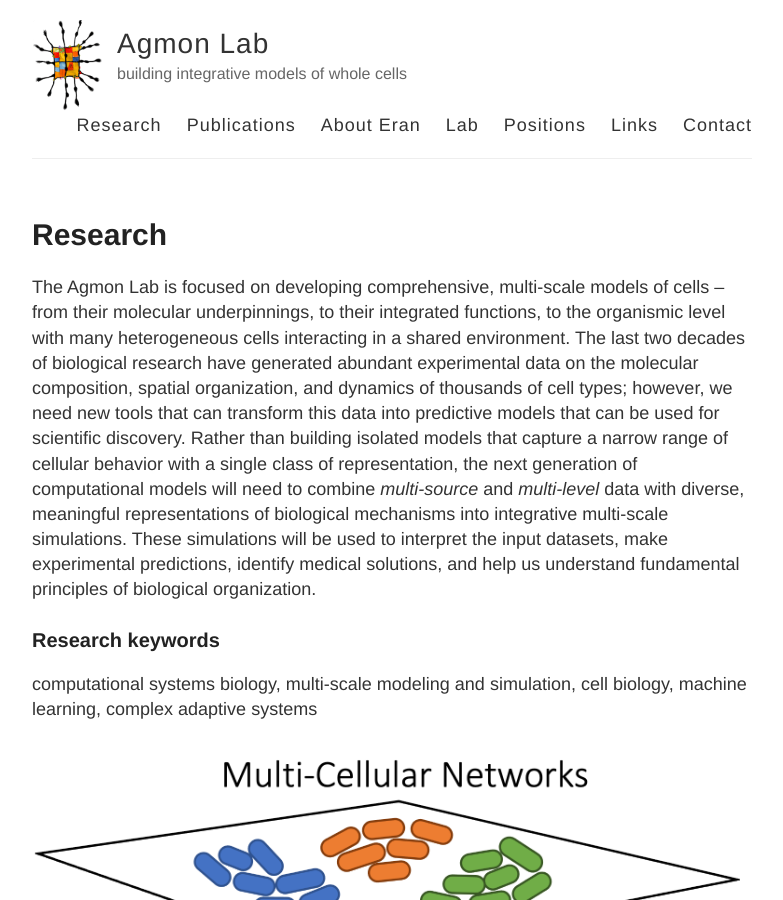
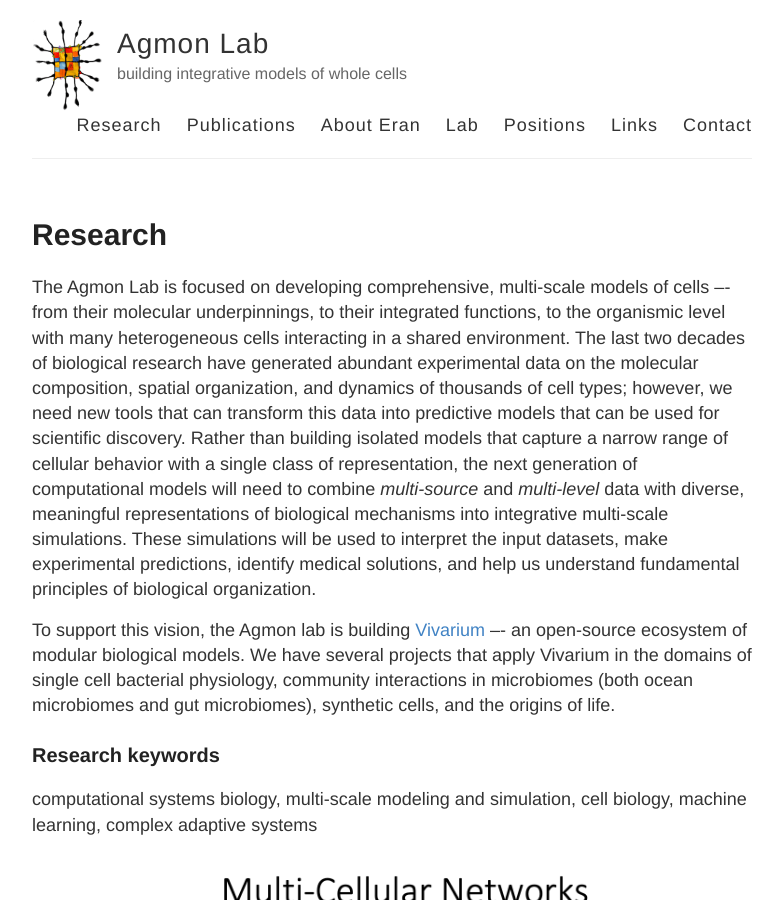
Before and after one commit to eagmon/eagmon.github.io, a Jekyll site: the page built from research.md, in a window 1280 px wide and 900 px high. Shown: the whole window, without its empty margins (248-1031 px from the left). Built offline with Jekyll 4.4.1, drawn with Linux system fonts in a browser that asks for light colours.

Commit message:
add content

```diff
--- a/research.md
+++ b/research.md
@@ -4,7 +4,7 @@ title: Research
 permalink: /research/
 ---
 
-The Agmon Lab is focused on developing comprehensive, multi-scale models of cells – from their molecular underpinnings,
+The Agmon Lab is focused on developing comprehensive, multi-scale models of cells –- from their molecular underpinnings,
 to their integrated functions, to the organismic level with many heterogeneous cells interacting in a shared environment.
 The last two decades of biological research have generated abundant experimental data on the molecular composition,
 spatial organization, and dynamics of thousands of cell types; however, we need new tools that can transform this data
@@ -15,6 +15,12 @@ mechanisms into integrative multi-scale simulations. These simulations will be u
 make experimental predictions, identify medical solutions, and help us understand fundamental principles of biological
 organization.
 
+To support this vision, the Agmon lab is building [Vivarium](https://vivarium-collective.github.io) –- an open-source
+ecosystem of modular biological models. We have several projects that apply Vivarium in the domains of single cell
+bacterial physiology, community interactions in microbiomes (both ocean microbiomes and gut microbiomes),
+synthetic cells, and the origins of life.
+
+
 ### Research keywords
 computational systems biology,
 multi-scale modeling and simulation,
```
Also changed, not shown: eran.md (+3 -3 lines), 1 other file.
